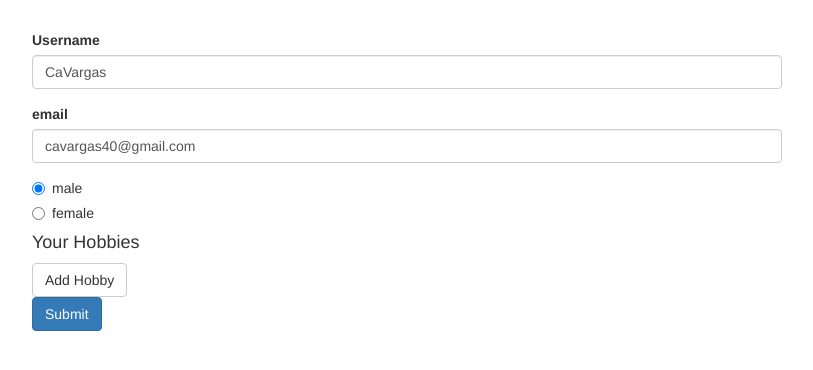
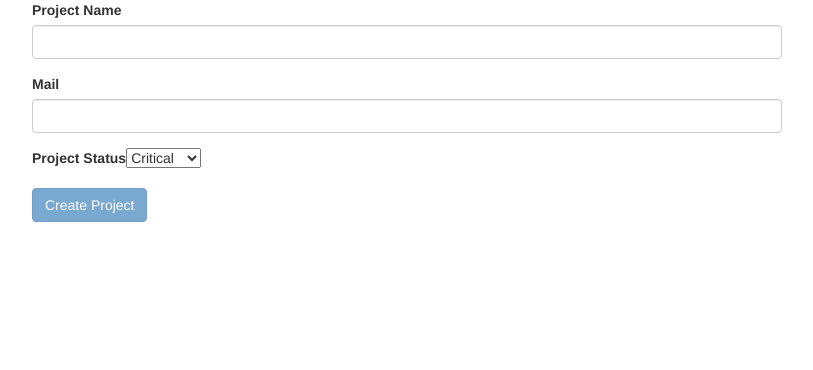
Before and after one commit to cavargas40/ng-forms-reactive, an Angular app: page / in a window 1280 px wide. Shown: the top 370 px of the page, without its empty margins (233-1046 px from the left). Built offline with nearby package versions, Linux system fonts and the light colour scheme.

Commit message:
assignment using reactive forms

```diff
--- a/src/app/app.component.css
+++ b/src/app/app.component.css
@@ -1,7 +1,3 @@
 .container {
   margin-top: 30px;
 }
-
-input.ng-invalid.ng-touched {
-  border: 1px solid red;
-}
--- a/src/app/app.component.html
+++ b/src/app/app.component.html
@@ -1,4 +1,5 @@
-<div class="container">
+<app-assignment-forms></app-assignment-forms>
+<!-- <div class="container">
   <div class="row">
     <div class="col-xs-12 col-sm-10 col-md-8 col-sm-offset-1 col-md-offset-2">
       <form [formGroup]="signupForm" (ngSubmit)="onSubmit()">
@@ -42,4 +43,4 @@
       </form>
     </div>
   </div>
-</div>
+</div> -->
--- a/src/app/app.module.ts
+++ b/src/app/app.module.ts
@@ -4,10 +4,12 @@ import { ReactiveFormsModule } from '@angular/forms';
 
 
 import { AppComponent } from './app.component';
+import { AssignmentFormsComponent } from './components/assignment-forms/assignment-forms.component';
 
 @NgModule({
   declarations: [
-    AppComponent
+    AppComponent,
+    AssignmentFormsComponent
   ],
   imports: [
     BrowserModule,
--- /dev/null
+++ b/src/app/components/assignment-forms/assignment-forms.component.html
@@ -0,0 +1,38 @@
+<div class="container">
+    <div class="row">
+        <div class="col-xs-12 col-sm-10 col-md-8 col-sm-offset-0 col-md-offset-2">
+        <!--
+             Create a Form with the following Controls and Validators
+            1) Project Name (should not be empty)
+            2) Mail (should not be empty)
+            3) Project Status Dropdown, with three values: 'Stable', 'Critical', 'Finished'
+            4) Submit Button
+
+            Add your own Validator which doesn't allow "Test" as Project Name
+
+            Also implement that Validator as an async Validator (replace the other one)
+
+            Upon submitting the form, simply print the value to the console
+        -->
+        <form [formGroup]="projectForm" (ngSubmit)="onSaveProject()">
+            <div class="form-group">
+                <label for="name">Project Name</label>
+                <input type="text" id="name" class="form-control" formControlName="projectName">
+            </div>
+            <div class="form-group">
+                <label for="email">Mail</label>
+                <input type="email" id="email" class="form-control" formControlName="email">
+            </div>
+            <div class="form-group">
+                <label for="status">Project Status</label>
+                <select id="status" formControlName="projectStatus">
+                    <option value="stable">Stable</option>
+                    <option value="critical">Critical</option>
+                    <option value="finished">Finished</option>
+                </select>
+            </div>
+            <button class="btn btn-primary" type="submit" [disabled]="!projectForm.valid">Create Project</button>
+        </form>
+        </div>
+    </div>
+</div>
--- /dev/null
+++ b/src/app/components/assignment-forms/assignment-forms.component.ts
@@ -0,0 +1,30 @@
+import { Component, OnInit } from '@angular/core';
+import { FormGroup, FormControl, Validators } from '@angular/forms';
+import { CustomValidators } from 'src/app/custom-validators';
+
+@Component({
+  selector: 'app-assignment-forms',
+  templateUrl: './assignment-forms.component.html',
+  styleUrls: ['./assignment-forms.component.css']
+})
+export class AssignmentFormsComponent implements OnInit {
+
+  public projectForm: FormGroup;
+
+  constructor() { }
+
+  ngOnInit() {
+    this.projectForm = new FormGroup({
+      'projectName': new FormControl(null,
+        [Validators.required, CustomValidators.invalidProjectName],
+        CustomValidators.asyncInvalidProjectName),
+      'email': new FormControl(null, [Validators.required, Validators.email]),
+      'projectStatus': new FormControl('critical'),
+    });
+  }
+
+  onSaveProject() {
+    console.log(this.projectForm.value);
+  }
+
+}
--- /dev/null
+++ b/src/app/custom-validators.ts
@@ -0,0 +1,24 @@
+import { FormControl } from "@angular/forms";
+import { Observable } from "rxjs/Observable";
+
+export class CustomValidators {
+    static invalidProjectName(control: FormControl): { [s: string]: boolean } {
+        if(String(control.value).toLowerCase() === 'test'){
+            return { 'invalidProjectName': true };
+        }
+        return null;
+    }
+
+    static asyncInvalidProjectName(control: FormControl): Promise<any> | Observable<any> {
+        const promise = new Promise((resolve, reject)=> {
+            setTimeout(()=>{
+                if(String(control.value).toLowerCase() === 'testproject'){
+                    resolve({ 'invalidProjectName': true });
+                }
+                resolve(null);
+            },2000);
+        });
+
+        return promise;
+    }
+}
--- a/src/styles.css
+++ b/src/styles.css
@@ -1 +1,5 @@
 /* You can add global styles to this file, and also import other style files */
+
+input.ng-invalid.ng-touched {
+    border: 1px solid red;
+}
```
Also changed, not shown: src/app/components/assignment-forms/assignment-forms.component.css (added), 1 other file (tests, documents, lock files or other folders).
